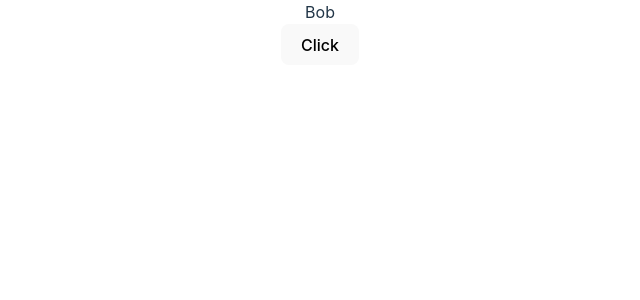
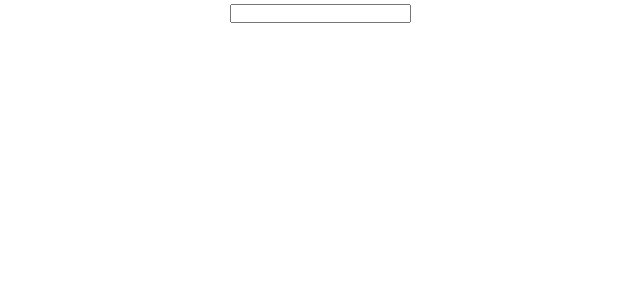
Before and after one commit to Ange230700/react-basics-app, a React (Vite) app: page / in a window 1280 px wide. Shown: the top 300 px of the page, without its empty margins (320-960 px from the left). Built offline with nearby package versions, Linux system fonts and the light colour scheme.

Commit message:
Trying to display the message in the DisplayMessage component

```diff
--- a/src/App.jsx
+++ b/src/App.jsx
@@ -1,15 +1,13 @@
 import './App.css';
-import { useState } from 'react';
+// import { useState } from 'react';
+import InputMessage from './components/InputMessage';
+import DisplayMessage from './components/DisplayMessage';
 
 function App() {
-  const [user, setUser] = useState({name: 'Bob'});
-  const handleClick = () => {
-    setUser({name: 'Alice'});
-  }
   return (
     <>
-      <p>{user.name}</p>
-      <button onClick={handleClick}>Click</button>
+      <InputMessage />
+      <DisplayMessage />
     </>
   );
 }
--- /dev/null
+++ b/src/components/DisplayMessage.jsx
@@ -0,0 +1,5 @@
+function DisplayMessage() {
+    return <p></p>
+}
+
+export default DisplayMessage;
--- /dev/null
+++ b/src/components/InputMessage.jsx
@@ -0,0 +1,11 @@
+import {useState} from 'react';
+
+function InputMessage() {
+    const [message, setMessage] = useState('');
+    function handleChange(e) {
+        setMessage(e.target.value);
+    }
+    return <input name='message' onChange={handleChange} />
+}
+
+export default InputMessage;
```
Also changed, not shown: src/components/Cart.jsx (deleted, +0 -7 lines), src/components/SayHello.jsx (deleted, +0 -16 lines).
